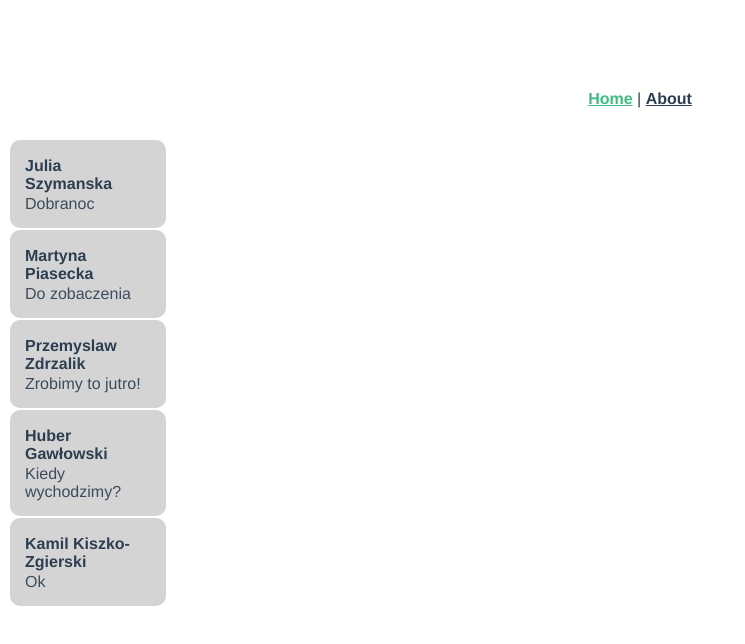
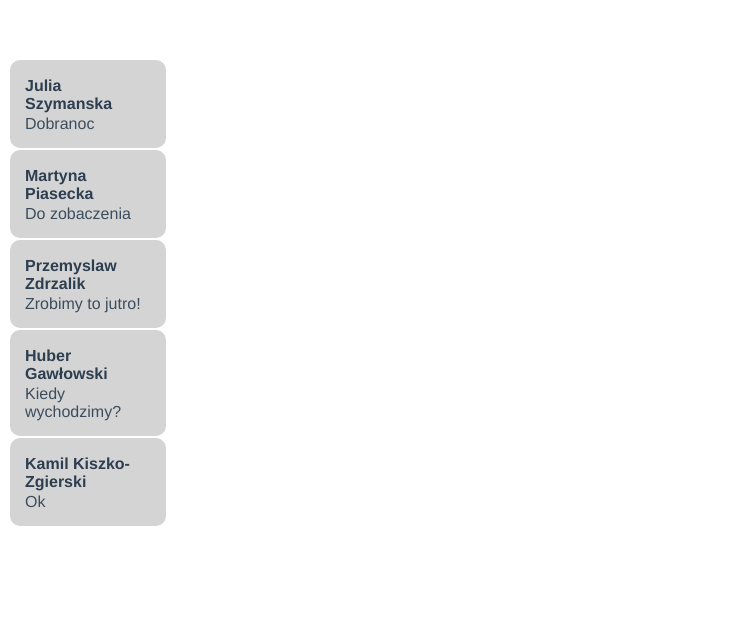
Before and after one commit to ZdrzalikPrzemyslaw/Chat-Web-Application, a Vue app in the folder FrontEnd/: page / in a window 1280 px wide. Shown: the top 644 px of the page, without its empty margins (0-745 px from the left). Built offline with nearby package versions, Linux system fonts and the light colour scheme.

Commit message:
on login switch : D

```diff
--- a/FrontEnd/src/App.vue
+++ b/FrontEnd/src/App.vue
@@ -1,8 +1,4 @@
 <template>
-  <div id="nav">
-    <router-link to="/">Home</router-link> |
-    <router-link to="/login">About</router-link>
-  </div>
   <router-view/>
 </template>
 
--- a/FrontEnd/src/components/LoginForm.vue
+++ b/FrontEnd/src/components/LoginForm.vue
@@ -28,7 +28,7 @@
         </div>
       </div>
       <div class="form-group">
-        <button class="btn btn-primary">Login</button>
+        <button class="btn btn-primary" v-on:click="this.$router.push('/')">Login</button>
       </div>
     </form>
   </div>
--- a/FrontEnd/src/router/index.js
+++ b/FrontEnd/src/router/index.js
@@ -2,11 +2,6 @@ import { createRouter, createWebHistory } from 'vue-router'
 import Home from '../views/Home.vue'
 
 const routes = [
-  {
-    path: '/',
-    name: 'Home',
-    component: Home
-  },
   {
     path: '/login',
     name: 'Login',
@@ -14,7 +9,12 @@ const routes = [
     // this generates a separate chunk (about.[hash].js) for this route
     // which is lazy-loaded when the route is visited.
     component: () => import(/* webpackChunkName: "about" */ '../views/Login.vue')
-  }
+  },
+  {
+    path: '/',
+    name: 'Home',
+    component: Home
+  },
 ]
 
 const router = createRouter({
--- a/FrontEnd/src/views/Home.vue
+++ b/FrontEnd/src/views/Home.vue
@@ -3,12 +3,10 @@
 </template>
 
 <script>
-// import HelloWorld from './components/HelloWorld.vue'
 import ChatsList from "../components/ChatsList";
 export default {
   name: 'Home',
   components: {
-    // HelloWorld,
     ChatsList,
   }
 }
```
